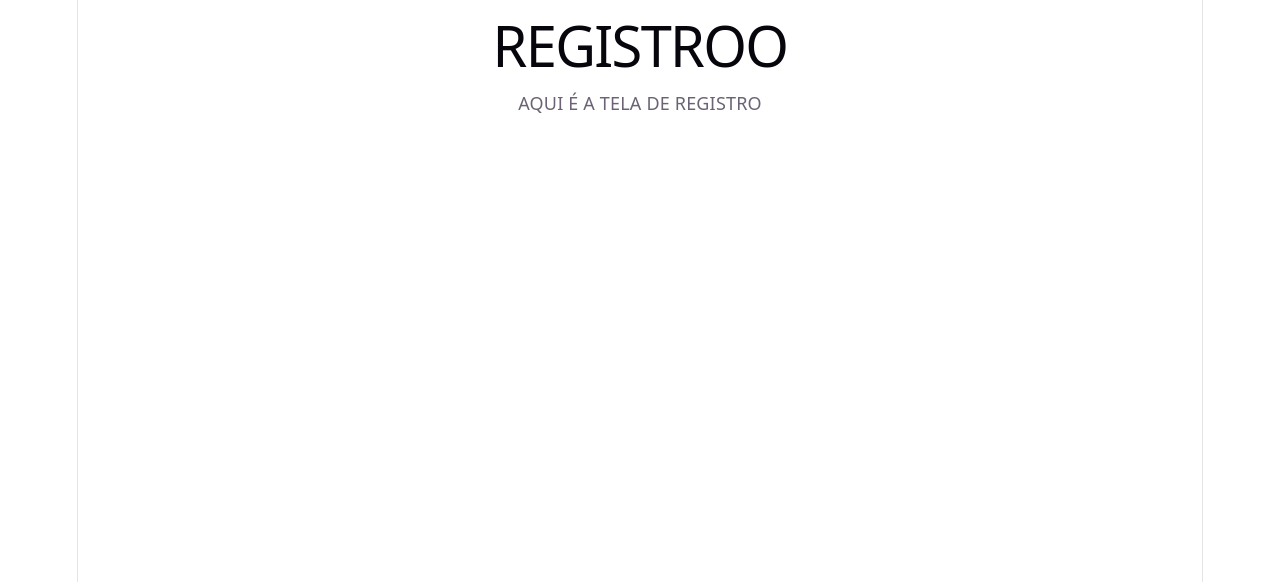
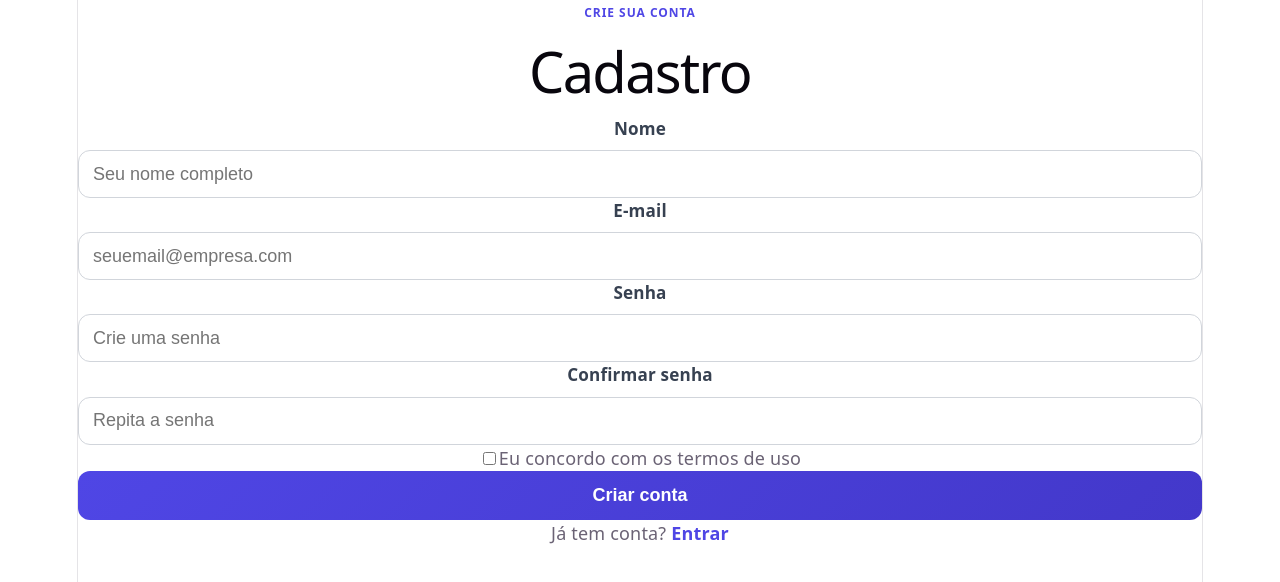
Before and after one commit to G-Leao/Login-Page-Full-stack, a React (Vite) app: page /Register in a window 1280 px wide. Shown: the top 582 px of the page. Built offline with nearby package versions, Linux system fonts and the light colour scheme.

Commit message:
adicionar register page

```diff
--- a/src/pages/Register/Register.tsx
+++ b/src/pages/Register/Register.tsx
@@ -1,8 +1,226 @@
+import { useState } from "react";
+import type { FormEvent } from "react";
+import { Link, useNavigate } from "react-router-dom";
+import "./Register.css";
+
+type RegisterForm = {
+  name: string;
+  email: string;
+  password: string;
+  confirmPassword: string;
+  terms: boolean;
+};
+
+type RegisterErrors = Partial<Record<keyof RegisterForm, string>>;
+
 function Register() {
+  const navigate = useNavigate();
+
+  const [form, setForm] = useState<RegisterForm>({
+    name: "",
+    email: "",
+    password: "",
+    confirmPassword: "",
+    terms: false,
+  });
+
+  const [errors, setErrors] = useState<RegisterErrors>({});
+  const [isSubmitting, setIsSubmitting] = useState(false);
+  const [status, setStatus] = useState<{
+    type: "idle" | "success" | "error";
+    message: string;
+  }>({
+    type: "idle",
+    message: "",
+  });
+
+  const validate = () => {
+    const next: RegisterErrors = {};
+    if (!form.name.trim()) next.name = "Informe seu nome.";
+
+    if (!form.email.trim()) next.email = "Informe seu e-mail.";
+    else if (!/^[^\s@]+@[^\s@]+\.[^\s@]+$/.test(form.email))
+      next.email = "Digite um e-mail válido.";
+
+    if (!form.password) next.password = "Informe uma senha.";
+    else if (form.password.length < 6)
+      next.password = "A senha deve ter pelo menos 6 caracteres.";
+
+    if (!form.confirmPassword) next.confirmPassword = "Confirme sua senha.";
+    else if (form.password !== form.confirmPassword)
+      next.confirmPassword = "As senhas não coincidem.";
+
+    if (!form.terms) next.terms = "Você deve aceitar os termos de uso.";
+
+    setErrors(next);
+    return Object.keys(next).length === 0;
+  };
+
+  const handleChange = (field: keyof RegisterForm, value: string | boolean) => {
+    setForm((prev) => ({ ...prev, [field]: value }));
+    setErrors((prev) => {
+      const next = { ...prev } as RegisterErrors;
+      delete next[field];
+      return next;
+    });
+    setStatus({ type: "idle", message: "" });
+  };
+
+  const saveUser = (user: {
+    name: string;
+    email: string;
+    password: string;
+  }) => {
+    // Simulação simples — no futuro troque por chamada a API
+    try {
+      const raw = localStorage.getItem("users");
+      const users = raw ? JSON.parse(raw) : [];
+      users.push(user);
+      localStorage.setItem("users", JSON.stringify(users));
+    } catch {
+      // ignore storage errors in demo
+    }
+  };
+
+  const handleSubmit = async (e: FormEvent<HTMLFormElement>) => {
+    e.preventDefault();
+    if (!validate()) {
+      setStatus({ type: "error", message: "Corrija os erros do formulário." });
+      return;
+    }
+    setIsSubmitting(true);
+    setStatus({ type: "idle", message: "" });
+
+    try {
+      // simula chamada assíncrona
+      await new Promise((r) => setTimeout(r, 900));
+
+      // ATENÇÃO: apenas simulação — não salve senhas em texto claro em produção
+      saveUser({
+        name: form.name.trim(),
+        email: form.email.trim(),
+        password: form.password,
+      });
+
+      setStatus({
+        type: "success",
+        message: "Conta criada com sucesso! Redirecionando...",
+      });
+
+      setTimeout(() => navigate("/login"), 1200);
+    } catch {
+      setStatus({ type: "error", message: "Não foi possível criar a conta." });
+    } finally {
+      setIsSubmitting(false);
+    }
+  };
   return (
-    <div>
-      <h1>REGISTROO</h1>
-      <p>AQUI É A TELA DE REGISTRO</p>
+    <div className="register-page">
+      <div className="register-card">
+        <div className="register-header">
+          <p className="eyebrow">Crie sua conta</p>
+          <h1>Cadastro</h1>
+        </div>
+        <form onSubmit={handleSubmit} className="register-form" noValidate>
+          <div className="field-group">
+            <label htmlFor="name">Nome</label>
+            <input
+              id="name"
+              name="name"
+              autoComplete="name"
+              value={form.name}
+              onChange={(e) => handleChange("name", e.target.value)}
+              placeholder="Seu nome completo"
+              className={errors.name ? "input-error" : ""}
+            />
+            {errors.name && (
+              <small className="error-message">{errors.name}</small>
+            )}
+          </div>
+
+          <div className="field-group">
+            <label htmlFor="email">E-mail</label>
+            <input
+              id="email"
+              name="email"
+              autoComplete="email"
+              type="email"
+              value={form.email}
+              onChange={(e) => handleChange("email", e.target.value)}
+              placeholder="seuemail@empresa.com"
+              className={errors.email ? "input-error" : ""}
+            />
+            {errors.email && (
+              <small className="error-message">{errors.email}</small>
+            )}
+          </div>
+
+          <div className="field-group">
+            <label htmlFor="password">Senha</label>
+            <input
+              id="password"
+              name="password"
+              autoComplete="new-password"
+              type="password"
+              value={form.password}
+              onChange={(e) => handleChange("password", e.target.value)}
+              placeholder="Crie uma senha"
+              className={errors.password ? "input-error" : ""}
+            />
+            {errors.password && (
+              <small className="error-message">{errors.password}</small>
+            )}
+          </div>
+
+          <div className="field-group">
+            <label htmlFor="confirmPassword">Confirmar senha</label>
+            <input
+              id="confirmPassword"
+              name="confirmPassword"
+              autoComplete="new-password"
+              type="password"
+              value={form.confirmPassword}
+              onChange={(e) => handleChange("confirmPassword", e.target.value)}
+              placeholder="Repita a senha"
+              className={errors.confirmPassword ? "input-error" : ""}
+            />
+            {errors.confirmPassword && (
+              <small className="error-message">{errors.confirmPassword}</small>
+            )}
+          </div>
+
+          <label className="terms">
+            <input
+              type="checkbox"
+              checked={form.terms}
+              onChange={(e) => handleChange("terms", e.target.checked)}
+            />
+            <span>Eu concordo com os termos de uso</span>
+          </label>
+          {errors.terms && (
+            <small className="error-message">{errors.terms}</small>
+          )}
+
+          {status.message && (
+            <div className={`status-box ${status.type}`}>{status.message}</div>
+          )}
+
+          <button
+            type="submit"
+            className="primary-button"
+            disabled={isSubmitting}
+          >
+            {isSubmitting ? "Criando..." : "Criar conta"}
+          </button>
+
+          <p className="login-link">
+            Já tem conta?{" "}
+            <Link to="/login" className="link-text">
+              Entrar
+            </Link>
+          </p>
+        </form>
+      </div>
     </div>
   );
 }
```
